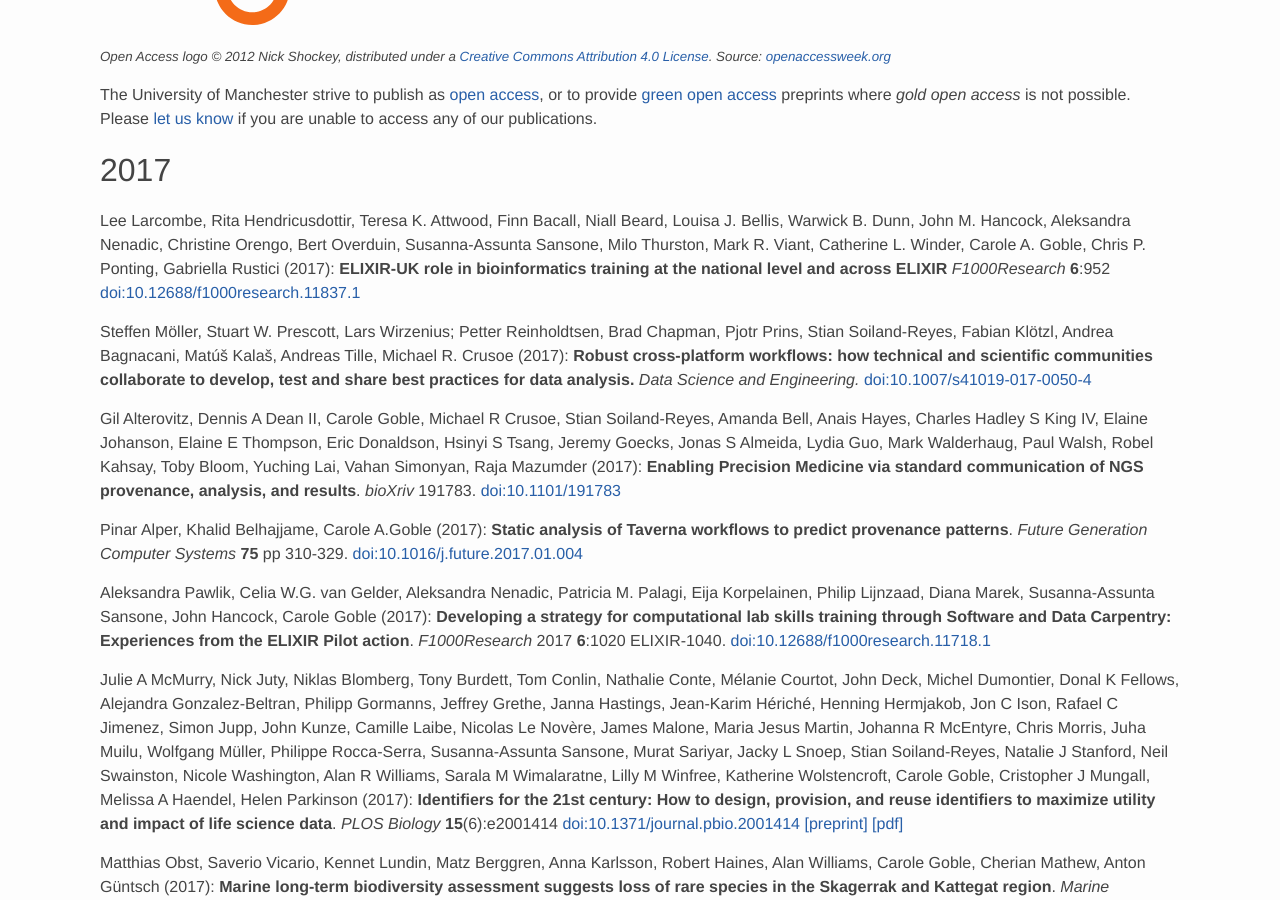
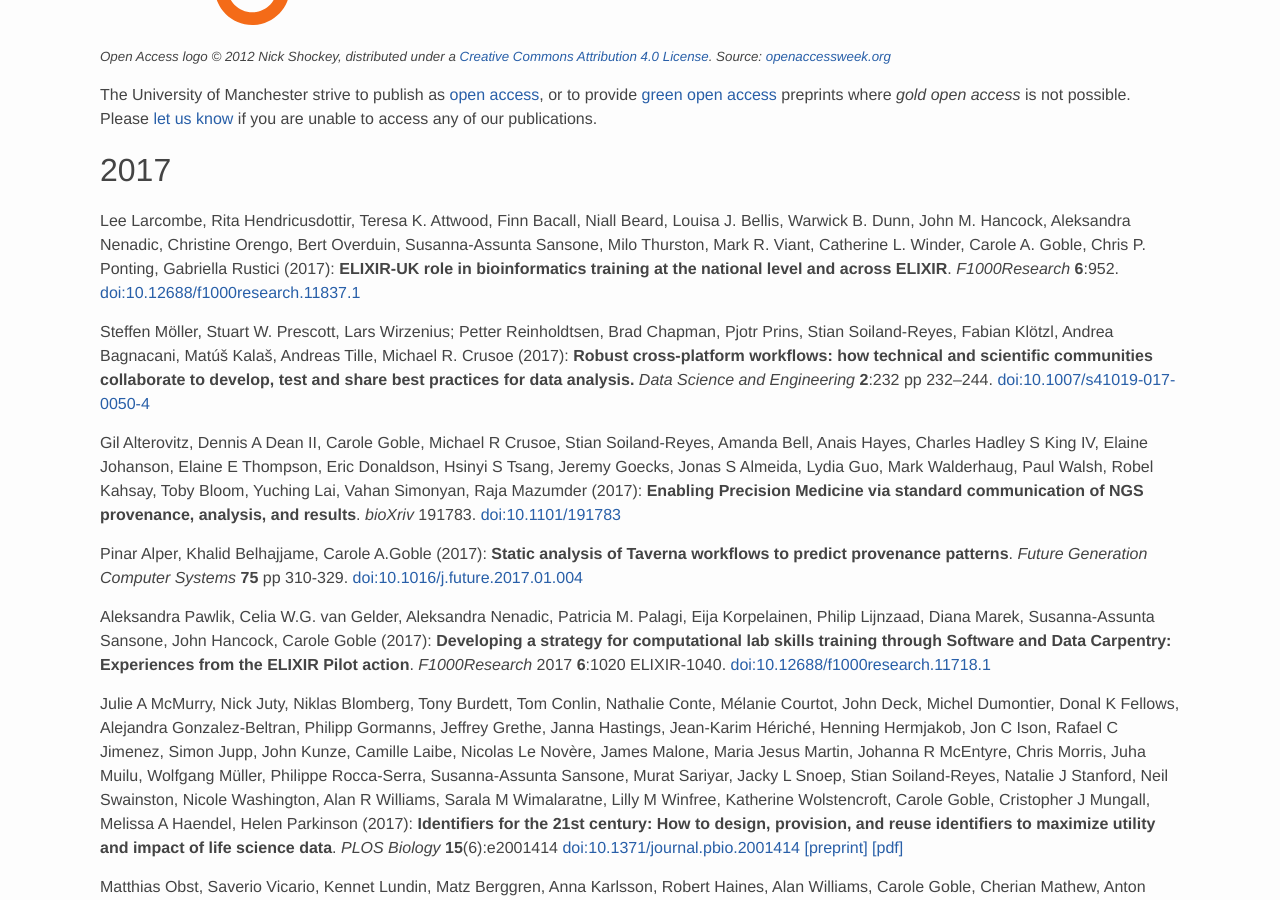
Before and after one commit to eScienceLab/eScienceLab.github.io, a Jekyll site: the page built from publications/index.md, in a window 1280 px wide and 900 px high, scrolled down 325 px. Built offline with Jekyll 4.4.1, drawn with Linux system fonts in a browser that asks for light colours; comment, search, counter and statistics services are not loaded.

Commit message:
Added issue number

```diff
--- a/publications/index.md
+++ b/publications/index.md
@@ -39,13 +39,13 @@ Preprints MUST be provided if the doi is not pointing to an Open Access paper.
 ## 2017
 
 Lee Larcombe, Rita Hendricusdottir, Teresa K. Attwood, Finn Bacall, Niall Beard, Louisa J. Bellis, Warwick B. Dunn, John M. Hancock, Aleksandra Nenadic, Christine Orengo, Bert Overduin, Susanna-Assunta Sansone, Milo Thurston, Mark R. Viant, Catherine L. Winder, Carole A. Goble, Chris P. Ponting, Gabriella Rustici (2017):
-**ELIXIR-UK role in bioinformatics training at the national level and across ELIXIR**
-_F1000Research_ **6**:952
+**ELIXIR-UK role in bioinformatics training at the national level and across ELIXIR**.
+_F1000Research_ **6**:952.
 [doi:10.12688/f1000research.11837.1](https://doi.org/10.12688/f1000research.11837.1)
 
 Steffen Möller, Stuart W. Prescott, Lars Wirzenius; Petter Reinholdtsen, Brad Chapman, Pjotr Prins, Stian Soiland-Reyes, Fabian Klötzl, Andrea Bagnacani, Matúš Kalaš, Andreas Tille, Michael R. Crusoe (2017):
 **Robust cross-platform workflows: how technical and scientific communities collaborate to develop, test and share best practices for data analysis.**
-_Data Science and Engineering._
+_Data Science and Engineering_ **2**:232 pp 232–244.
 [doi:10.1007/s41019-017-0050-4](https://doi.org/10.1007/s41019-017-0050-4)
 
 
```
